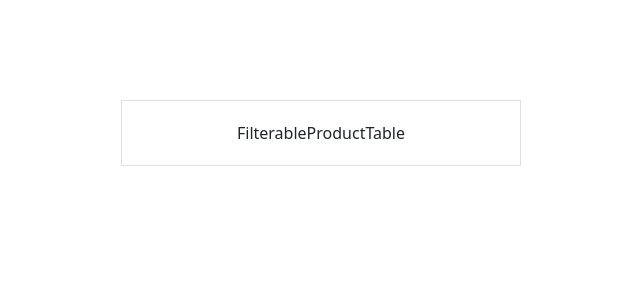
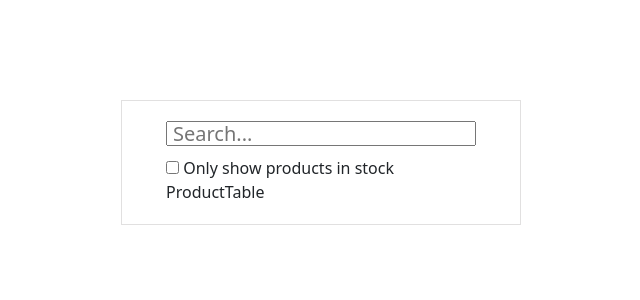
Before and after one commit to Botagoz-star/stocking, a React (Create React App) app: page / in a window 1280 px wide. Shown: the top 300 px of the page, without its empty margins (319-959 px from the left). Built offline with nearby package versions, Linux system fonts and the light colour scheme; no server answers.

Commit message:
small change

```diff
--- a/src/components/FilterableProductTable.js
+++ b/src/components/FilterableProductTable.js
@@ -1,7 +1,32 @@
 import React, { Component } from "react";
+import SearchBar from "./SearchBar";
+import ProductTable from "./ProductTable";
 
 export default class FilterableProductTable extends Component {
+  constructor(props) {
+    super(props);
+    // console.log(props);
+    this.state = {
+      filterText: "",
+    };
+  }
+
+  onFilterTextChange = (value) => {
+    this.setState({ filterText: value });
+  };
+
   render() {
-    return <div>FilterableProductTable</div>;
+    const { products } = this.props;
+    const { filterText } = this.state;
+    console.log(filterText);
+    return (
+      <div>
+        <SearchBar
+          filterText={filterText}
+          onFilterTextChange={this.onFilterTextChange}
+        />
+        <ProductTable />
+      </div>
+    );
   }
 }
--- a/src/components/SearchBar.js
+++ b/src/components/SearchBar.js
@@ -2,6 +2,19 @@ import React, { Component } from "react";
 
 export default class SearchBar extends Component {
   render() {
-    return <div>SearchBar</div>;
+    const { filterText, onFilterTextChange } = this.props;
+    return (
+      <form>
+        <input
+          value={filterText}
+          type="text"
+          placeholder="Search..."
+          onChange={(e) => onFilterTextChange(e.target.value)}
+        />
+        <label>
+          <input type="checkbox" /> Only show products in stock
+        </label>
+      </form>
+    );
   }
 }
```
